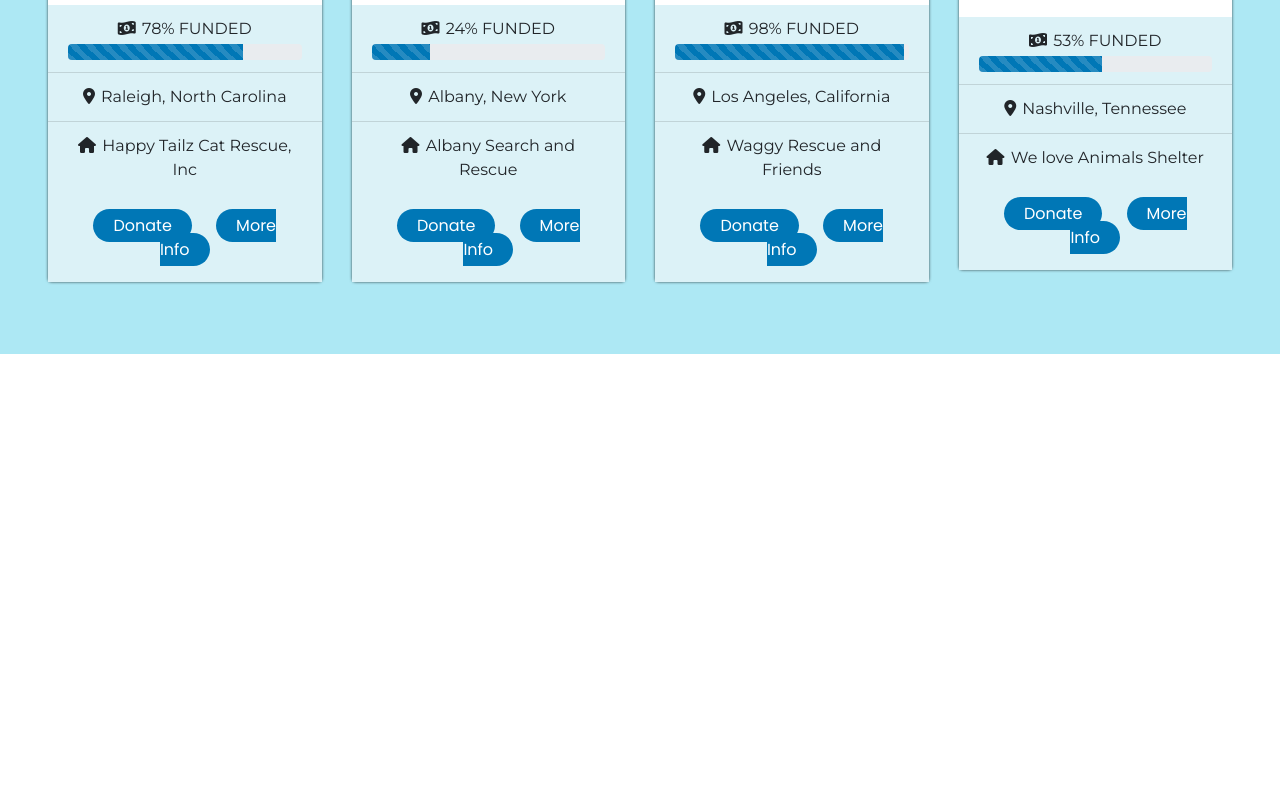
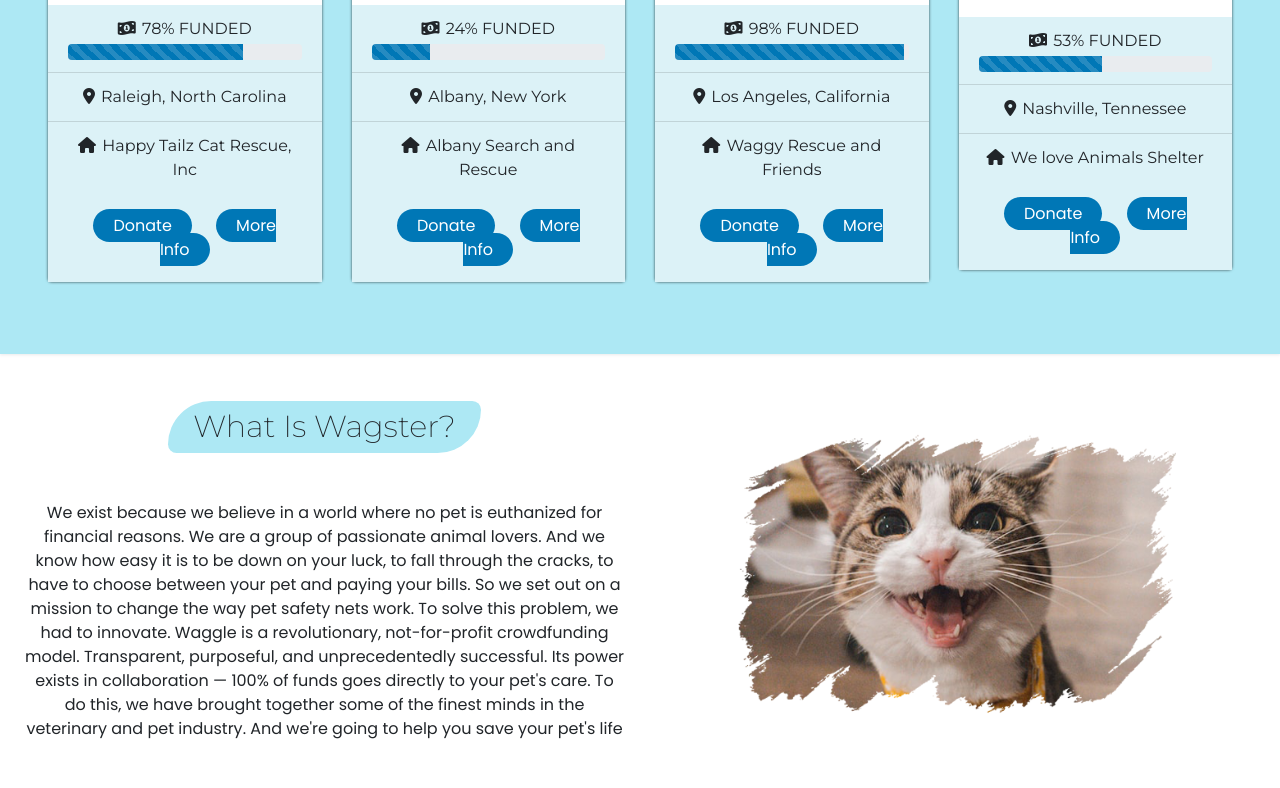
Before and after one commit to DevAntonioRogers/Wagster, a website: page index.html in a window 1280 px wide. Shown: the part 1245-2033 px from the top of the page. Before the commit the page ends 1599 px from the top, so only its background shows below. Drawn offline with nearby package versions, Linux system fonts and the light colour scheme.

Commit message:
Started About Us Section

```diff
--- a/index.html
+++ b/index.html
@@ -34,7 +34,7 @@
               <a class="nav-link active" href="#">Home</a>
             </li>
             <li class="nav-item">
-              <a class="nav-link" href="#">About</a>
+              <a class="nav-link" href="#aboutus">About</a>
             </li>
             <li class="nav-item">
               <a class="nav-link" href="#donate">Donate</a>
@@ -161,7 +161,7 @@
     </section>
     <!-- INFO SQUARES END -->
 
-    <!-- CARDS SQUARES START -->
+    <!-- CARDS SECTIONS START -->
 
     <div class="container-fluid card--section p-5 text-center" id="donate">
       <h1 class="mb-5">Featured Campaigns</h1>
@@ -322,6 +322,30 @@
       </div>
     </div>
 
+    <!-- CARDS SECTION END -->
+
+    <!-- BANNER SECTION START -->
+    <div class="container-fluid about--section mt-3 px-4 py-1" id="aboutus">
+      <div class="row">
+        <div class="col about--section-left text-center d-flex align-items-center flex-column justify-content-center">
+          <h1 class="text-left mb-5 about-header">What Is Wagster?</h1>
+          <p class="text-center about-text">
+            We exist because we believe in a world where no pet is euthanized for financial reasons. We are a group of
+            passionate animal lovers. And we know how easy it is to be down on your luck, to fall through the cracks, to
+            have to choose between your pet and paying your bills. So we set out on a mission to change the way pet
+            safety nets work. To solve this problem, we had to innovate. Waggle is a revolutionary, not-for-profit
+            crowdfunding model. Transparent, purposeful, and unprecedentedly successful. Its power exists in
+            collaboration — 100% of funds goes directly to your pet's care. To do this, we have brought together some of
+            the finest minds in the veterinary and pet industry. And we're going to help you save your pet's life
+          </p>
+        </div>
+
+        <div class="col d-flex align-items-center justify-content-center">
+          <img class="img-fluid w-75 d-block" src="/Images/left side about.png" alt="" />
+        </div>
+      </div>
+    </div>
+
     <script src="node_modules/jquery/dist/jquery.slim.min.js"></script>
     <script src="node_modules/popper.js/dist/umd/popper.min.js"></script>
     <script src="node_modules/bootstrap/dist/js/bootstrap.min.js"></script>
--- a/styles.css
+++ b/styles.css
@@ -248,9 +248,28 @@
 
 .card--section{
 background-color: #ade8f4;
+box-shadow: 0 1px 3px rgb(17 24 39 / 9%);
 }
 
 
 .card--btn{
   background-color: #dcf2f7;
 }
+
+/*************************** ABOUT US SECTION STYLES *******************************/
+
+
+
+.about-text{
+  line-height: 1.5rem;
+}
+
+.about-header{
+  font-family: 'Montserrat', sans-serif;
+  font-weight: 200;
+  background-color: #ade8f4;
+  display: inline;
+  padding: 8px 25px;
+  border-radius: 50px 10px;
+  font-size: 1.9rem;
+}
```
Also changed, not shown: Images/Brush Stroke.png (added), Images/Untitled-2.png (added), Images/Untitled-3.png (added), Images/left side about.png (added), Images/sdad.png (added), Images/test-background.png (added), 1 other file.
